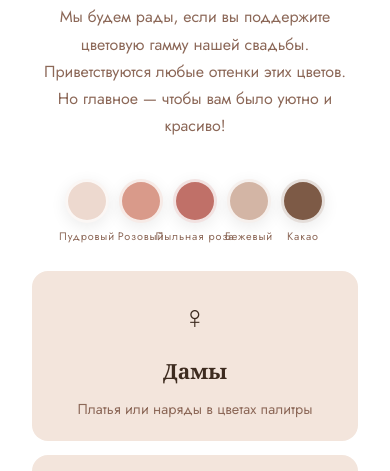
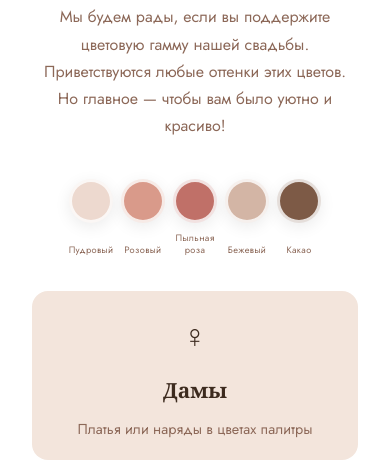
Before and after one commit to Maksim99003/wedding-yulia-roman, a plain HTML site: page index.html in a window 390 px wide. Shown: the part 2992-3463 px from the top of the page. Drawn offline with nearby package versions, Linux system fonts and the light colour scheme.

Commit message:
Fix palette swatches always staying in one row on mobile
section+container double padding leaves only 311px on 375px screens,
so 5×52px swatches still wrapped. Switch to flex-wrap:nowrap with
44px swatches (5×44+4×8=252px, fits even on 320px), constrain
::after labels to 48px width with normal wrapping so they never
overlap adjacent swatches.

Co-Authored-By: Claude Sonnet 4.6 <noreply@anthropic.com>

```diff
--- a/style.css
+++ b/style.css
@@ -976,17 +976,29 @@ textarea { resize: vertical; min-height: 100px; }
 /* ══════════════════════════════════════════════════
    RESPONSIVE — small phones (≤ 390px)
    ══════════════════════════════════════════════════ */
-/* Palette: fit all 5 swatches in one row on phones, fix row overlap */
+/* Palette: always one row on mobile, labels fit within swatch width */
 @media (max-width: 640px) {
-  .pal-swatch { width: 52px; height: 52px; }
-  .palette { column-gap: 14px; row-gap: 2.8rem; }
+  .palette {
+    flex-wrap: nowrap;
+    justify-content: center;
+    gap: 8px;
+    padding-bottom: 2.2rem;
+    margin-bottom: 2rem;
+  }
+  .pal-swatch { width: 44px; height: 44px; flex-shrink: 0; }
+  .pal-swatch::after {
+    white-space: normal;
+    width: 48px;
+    font-size: .58rem;
+    letter-spacing: .04em;
+    bottom: -2.2rem;
+    line-height: 1.25;
+  }
 }
 
 @media (max-width: 390px) {
   .hero__names { font-size: clamp(2.6rem, 14vw, 3.8rem); }
   .polaroid { padding: 6px 6px 26px; }
-  .pal-swatch { width: 44px; height: 44px; }
-  .palette { column-gap: 10px; row-gap: 2.8rem; }
   .dc-card, .wish-card { padding: 1.2rem; }
 }
 
```
